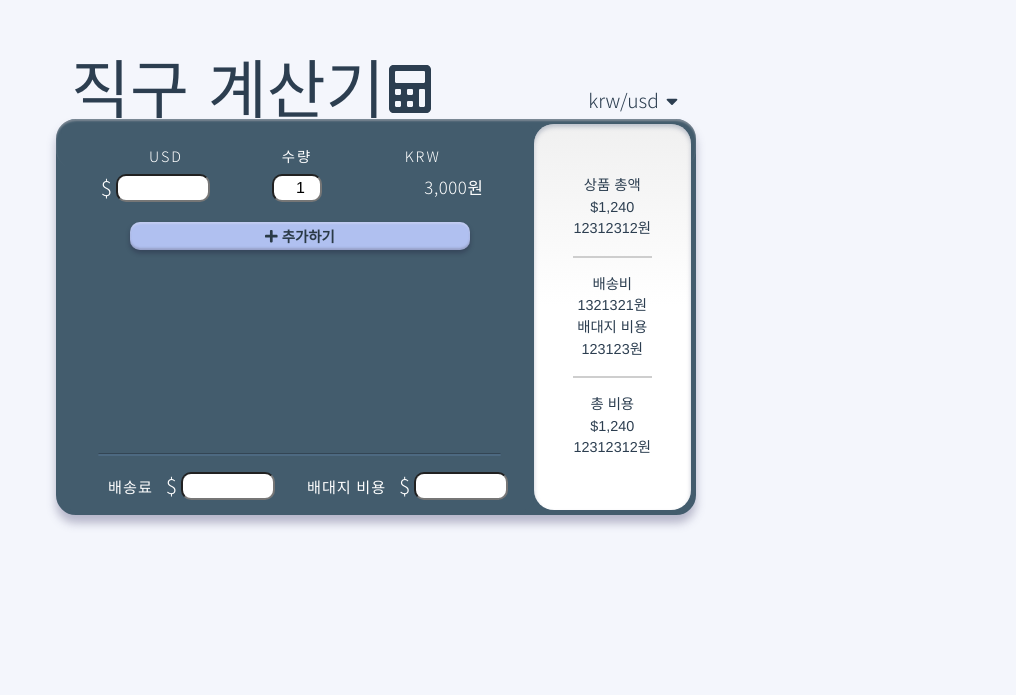
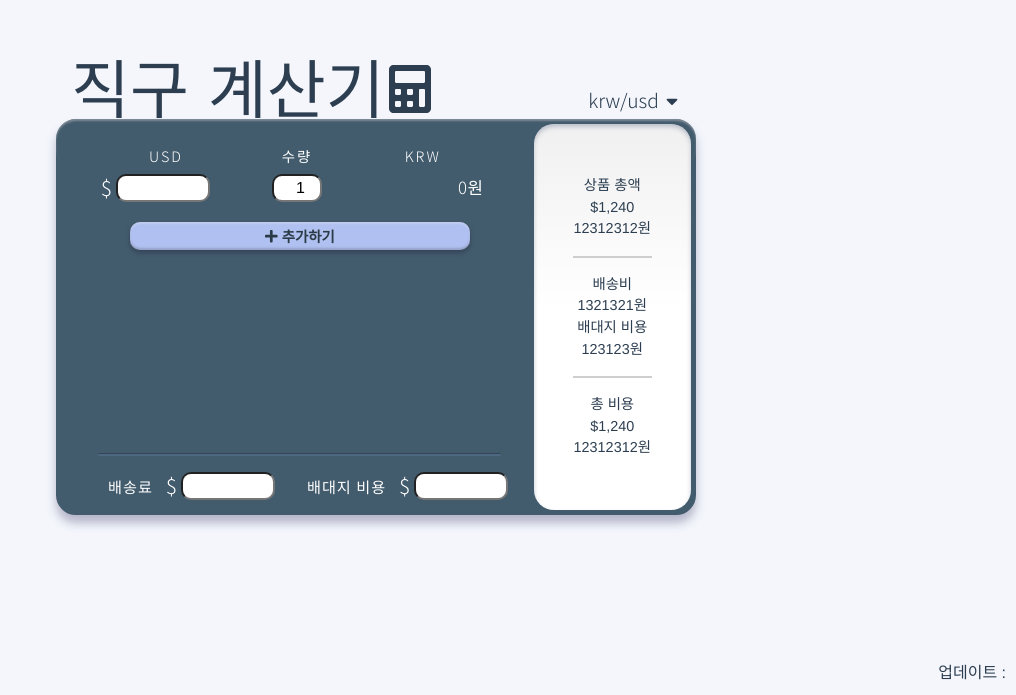
Before and after one commit to jho2301/currency_calculator, a Vue app: page / in a window 1280 px wide. Shown: the part 105-800 px from the top of the page, without its empty margins (264-1280 px from the left). Built offline with nearby package versions, Linux system fonts and the light colour scheme; no server answers.

Commit message:
단일 품목 계산 적용
json파일 불러오기

```diff
--- a/package.json
+++ b/package.json
@@ -11,6 +11,7 @@
     "@fortawesome/fontawesome-svg-core": "^1.2.21",
     "@fortawesome/free-solid-svg-icons": "^5.10.1",
     "@fortawesome/vue-fontawesome": "^0.1.6",
+    "axios": "^0.19.0",
     "bootstrap": "^4.3.1",
     "core-js": "^2.6.5",
     "font-awesome": "^4.7.0",
@@ -19,7 +20,8 @@
     "popper": "^1.0.1",
     "popper.js": "^1.15.0",
     "sass-loader": "^7.2.0",
-    "vue": "^2.6.10"
+    "vue": "^2.6.10",
+    "vue-axios": "^2.1.4"
   },
   "devDependencies": {
     "@fortawesome/fontawesome-free": "^5.10.1",
--- a/src/App.vue
+++ b/src/App.vue
@@ -2,11 +2,12 @@
   <div id="app">
     <v-header class="header col-12"></v-header>
     <div class="section">
-      <v-input class="input col-9"></v-input>
+      <v-input class="input col-9" :rate="currencyRate"></v-input>
       <v-result class="result col-3"></v-result>
     </div>
     <div class="highlight">
     </div>
+    <div class="update-text">업데이트 : {{updatedDate}}</div>
   </div>
 </template>
 
@@ -20,9 +21,31 @@ export default {
     vHeader,
     vInput,
     vResult,
-  }
+  },
+  data(){
+    return {
+      currencyRate: 0,
+      updatedDate: ''
+    }
+  },
+  methods: {
+     getJSON : function(){
+     this.axios.get('https://www.floatrates.com/daily/usd.json')
+      .then((res)=>{
+        this.currencyRate = res.data["krw"].rate //환율
+        this.updatedDate = res.data["krw"].date //날짜
+      })
+      .catch((err)=>{
+        console.log(err)
+      })
+    }
+  },
+  created(){
+    this.getJSON();
+  },
 }
 </script>
+
 <style lnag="scss">
 @import url('https://fonts.googleapis.com/css?family=Black+Han+Sans|Noto+Sans+KR:300,400&display=swap');
 
@@ -39,7 +62,7 @@ html body {
   -webkit-font-smoothing: antialiased;
   -moz-osx-font-smoothing: grayscale;
   color: #2c3e50;
-  width: 640px;
+  min-width: 640px;
   height: 440px;
   position: relative;
 }
@@ -83,4 +106,10 @@ html body {
   height: 99.8%;
 }
 
+.update-text {
+  position: fixed;
+  bottom: 10px;
+  right: 10px;
+}
+
 </style>
--- a/src/components/cal-input.vue
+++ b/src/components/cal-input.vue
@@ -7,9 +7,9 @@
     </div>
     <div class="input-row">
       <span class="symbol">$</span>
-      <input type="text" name="" class="foreign-currency-input">
-      <input type="number" value="1" min="0" max="99" name="" class="quantity-input">
-      <span class="individual-krw">3,000원</span>
+      <input type="text" class="foreign-currency-input" v-model="input">
+      <input type="number" v-model="quantity" value="1" min="0" max="99" name="" class="quantity-input">
+      <span class="individual-krw">{{individualKrw}}원</span>
     </div>
     <div class="add-btn">
       <font-awesome-icon class="plus-text" icon="plus" /> <span class="plus-text"> 추가하기</span>
@@ -28,6 +28,41 @@
 
 <script>
 export default {
+  data(){
+    return {
+      input: '',
+      quantity: 1,
+      currencyRate: 0,
+      updatedDate: ''
+    }
+  },
+  props: {
+    rate: Number
+  },
+  methods: {
+     getJSON : function(){
+     this.axios.get('https://www.floatrates.com/daily/usd.json')
+      .then((res)=>{
+        this.currencyRate = res.data["krw"].rate //환율
+        this.updatedDate = res.data["krw"].date //날짜
+      })
+      .catch((err)=>{
+        console.log(err)
+      })
+    },
+    addComma(num) {
+      var regexp = /\B(?=(\d{3})+(?!\d))/g;
+      return num.toString().replace(regexp, ',');
+    }
+  },
+  computed: {
+    individualKrw(){
+      return this.addComma(Math.floor(this.input*this.rate*this.quantity));
+    }
+  },
+  created(){
+    this.getJSON();
+  }
 }
 </script>
 
--- a/src/main.js
+++ b/src/main.js
@@ -1,11 +1,14 @@
 import Vue from 'vue'
 import App from './App.vue'
+import axios from 'axios';
+import VueAxios from 'vue-axios';
 import 'bootstrap'
 import 'bootstrap/dist/css/bootstrap.min.css'
 import { library } from '@fortawesome/fontawesome-svg-core'
 import { faCalculator, faSortDown, faPlus } from '@fortawesome/free-solid-svg-icons'
 import { FontAwesomeIcon } from '@fortawesome/vue-fontawesome'
 
+Vue.use(VueAxios, axios)
 library.add(faCalculator, faSortDown, faPlus)
 
 Vue.component('font-awesome-icon', FontAwesomeIcon)
```
Also changed, not shown: 2 other files (tests, documents, lock files or other folders).
